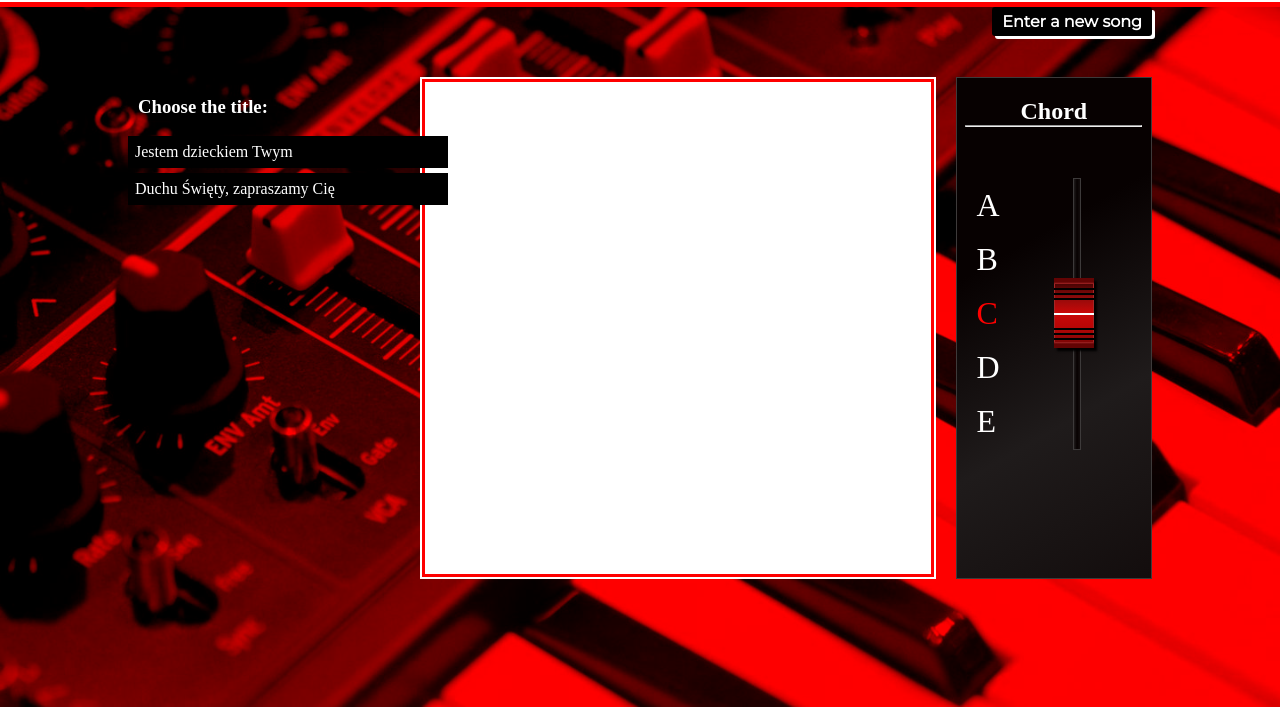
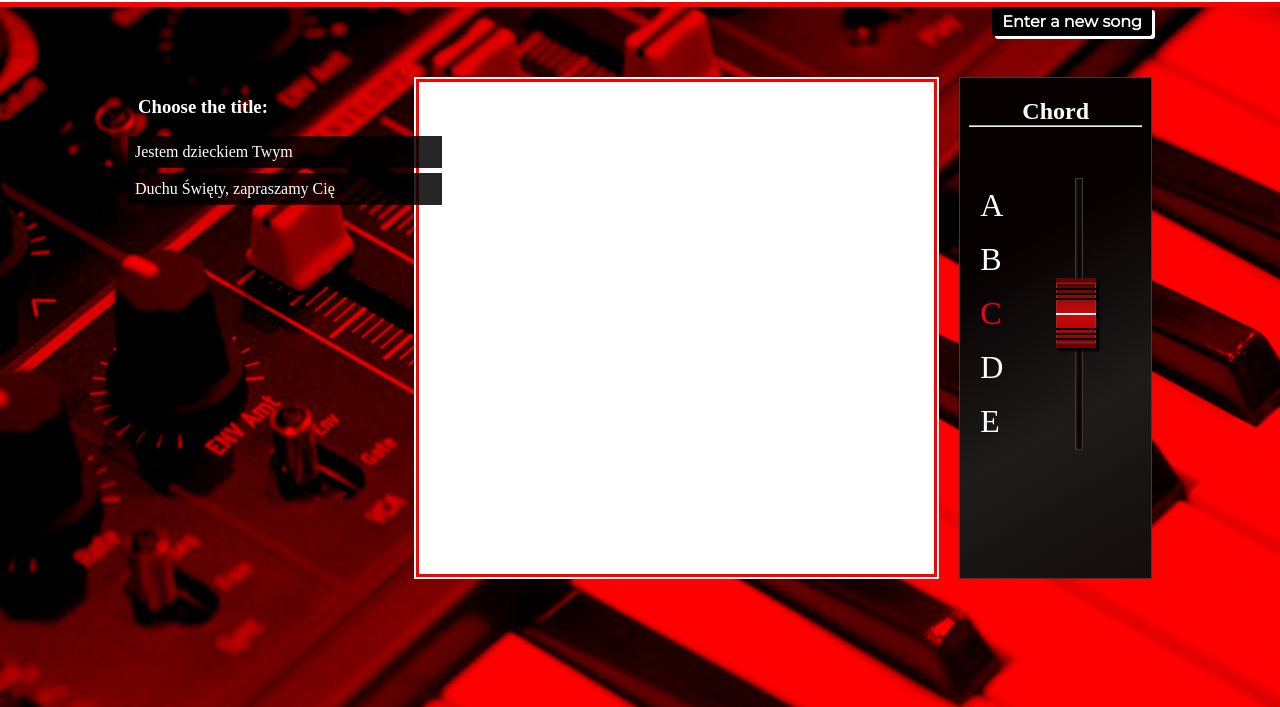
Before and after one commit to sb17018/stay_tuned, a plain HTML site: page index.html in a window 1280 px wide. Shown: the part 93-800 px from the top of the page. Drawn offline with nearby package versions, Linux system fonts and the light colour scheme.

Commit message:
main text area padding increased; transparent song titles bars

```diff
--- a/css/main_style.css
+++ b/css/main_style.css
@@ -71,9 +71,9 @@ main.wrapper{
 }
 
 #centerPart{
-    width: 50%;
+    width: 500px;
     background-color: #FFF;
-    padding: 15px;
+    padding: 15px 30px;
     position: relative;
     outline: 3px solid red;
     outline-offset: -5px;
@@ -91,7 +91,7 @@ main.wrapper{
 }
 
 .song-title{
-    background-color: #000;
+    background: rgba(0, 0,0, .85);
     color: #FFF;
     margin: 5px 0;
     padding: 7px;
@@ -99,8 +99,9 @@ main.wrapper{
 }
 
 .song-title:hover{
-    background-color: #fff;
+    background: rgba(255, 255, 255, .85);
     color: #FF0000;
+    font-weight: bold
 }
 
 .lyrics-tones{
```
